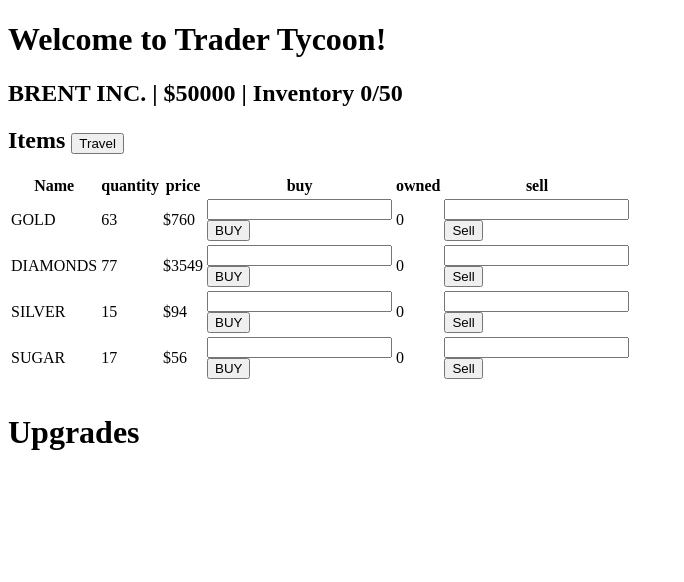
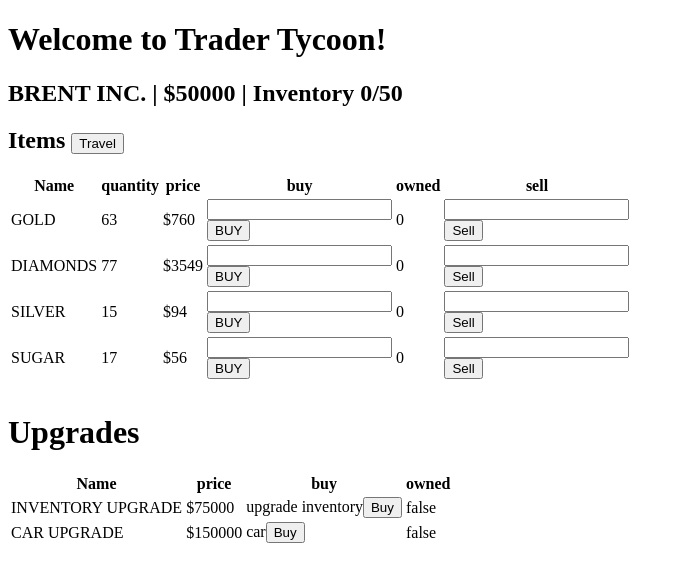
Before and after one commit to bwyard/trader-tycoon-ang, an Angular app: page / in a window 1280 px wide. Shown: the top 582 px of the page, without its empty margins (0-684 px from the left). Built offline with nearby package versions, Linux system fonts and the light colour scheme.

Commit message:
testing upgrade function

```diff
--- a/src/app/upgrades/upgrade.ts
+++ b/src/app/upgrades/upgrade.ts
@@ -0,0 +1,6 @@
+export interface Upgrade {
+  name:string,
+  cost:number,
+  description:string,
+  owned:boolean
+}
--- a/src/app/upgrades/upgradeList.ts
+++ b/src/app/upgrades/upgradeList.ts
@@ -0,0 +1,6 @@
+import { Upgrade } from "./upgrade";
+
+export const UPGRADES: Upgrade[] = [
+  {name:"inventory upgrade", cost:75000, description:'upgrade inventory',owned:false},
+  {name:"car upgrade",cost: 150000, description:'car',owned:false}
+]
--- a/src/app/upgrades/upgrades.component.html
+++ b/src/app/upgrades/upgrades.component.html
@@ -1 +1,14 @@
 <h1>Upgrades</h1>
+<table class="upgrades">
+  <tr class = 'header'>
+    <th>Name</th>
+    <th>price</th>
+    <th>buy</th>
+    <th>owned</th>
+  <tr *ngFor="let item of upgrades,index as i">
+    <td class="itemName">{{item.name | uppercase}}</td>
+    <td class="price"> ${{item.cost}}</td>
+    <td>{{item.description}}<button [disabled]="item.owned" (click)="purchase(item)" type="button" name="button">Buy</button></td>
+    <td>{{item.owned}}</td>
+  </tr>
+</table>
--- a/src/app/upgrades/upgrades.component.ts
+++ b/src/app/upgrades/upgrades.component.ts
@@ -1,4 +1,8 @@
 import { Component, OnInit } from '@angular/core';
+import { Company } from "../company";
+import { COMPANY } from "../companyCore";
+import { Upgrade } from "./upgrade";
+import { UPGRADES } from "./upgradeList";
 
 @Component({
   selector: 'app-upgrades',
@@ -6,10 +10,17 @@ import { Component, OnInit } from '@angular/core';
   styleUrls: ['./upgrades.component.css']
 })
 export class UpgradesComponent implements OnInit {
-
+  company = COMPANY;
+  upgrades = UPGRADES;
   constructor() { }
 
   ngOnInit(): void {
   }
-
+  purchase(item:Upgrade){
+    if(item.cost<=this.company.cash){
+    item.owned = true;
+    this.company.cash -= item.cost;
+  }
+  else alert(`Cannot Afford ${item.name}`)
+  }
 }
```
